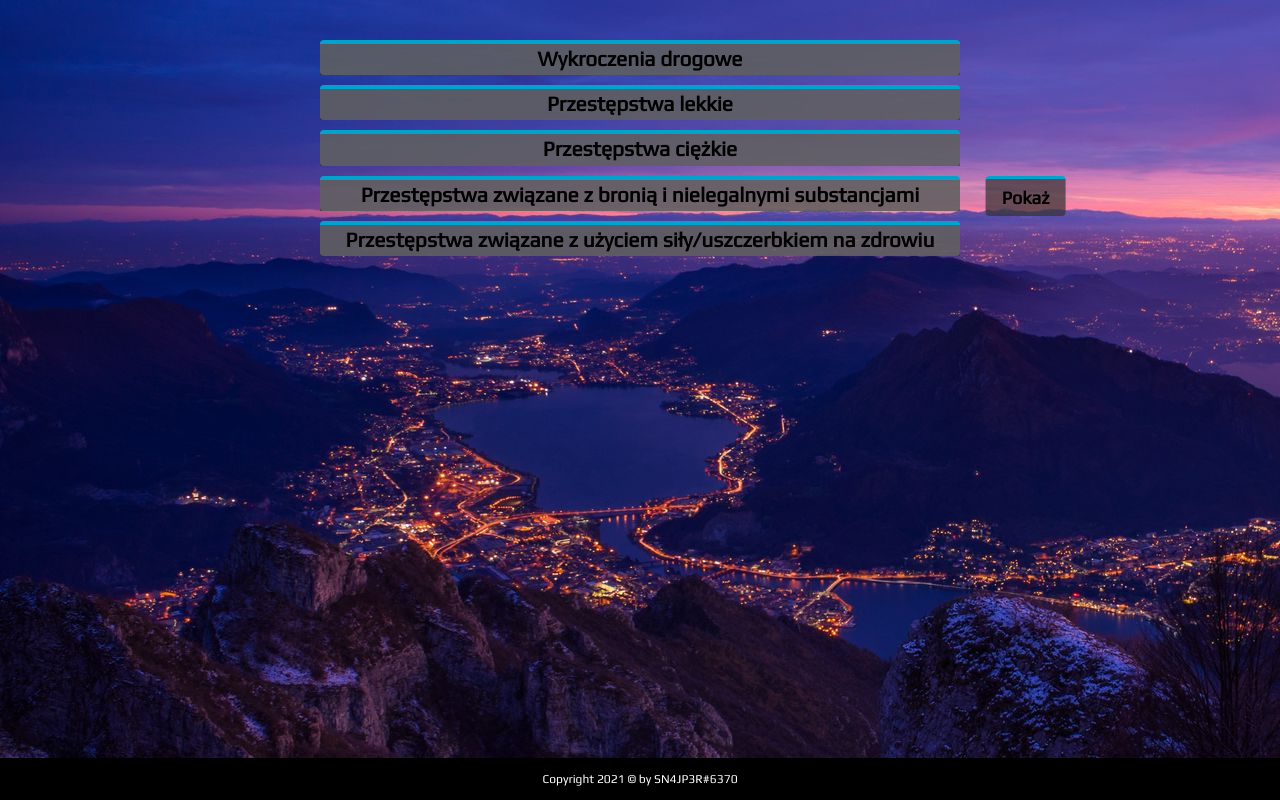
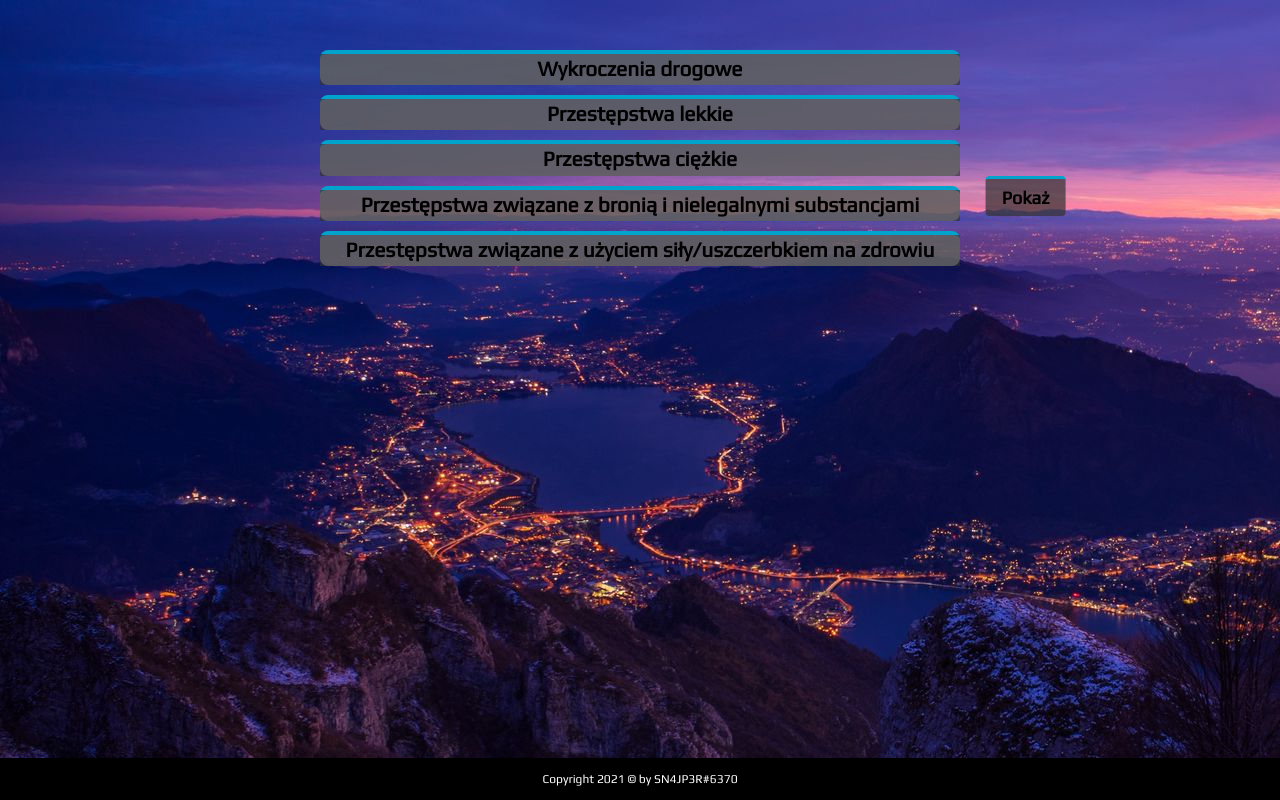
Before and after one commit to sn4jp3r/Taryfikator-LSPD, a plain HTML site: page index.html in a window 1280 px wide. Drawn offline with nearby package versions, Linux system fonts and the light colour scheme; some packages are replaced by stand-ins of ours; a script that the page names is missing.

Commit message:
Update main.css

```diff
--- a/css/main.css
+++ b/css/main.css
@@ -21,17 +21,17 @@ body {
 
 #cat1 {
 	border-top: 4px solid #00a3cc;
-	border-radius: 4px;
+	border-radius: 8px;
 	background-color: rgba(233, 233, 233, 0.65);
 	margin: auto;
 	width: 50%;
-	height:120%;
 	text-align: center;
+	margin-top: 10px;
 }
 
 #cat2 {
 	border-top: 4px solid #00a3cc;
-	border-radius: 4px;
+	border-radius: 8px;
 	background-color: rgba(233, 233, 233, 0.65);
 	margin: auto;
 	width: 50%;
@@ -41,7 +41,7 @@ body {
 
 #cat3 {
 	border-top: 4px solid #00a3cc;
-	border-radius: 4px;
+	border-radius: 8px;
 	background-color: rgba(233, 233, 233, 0.65);
 	margin: auto;
 	width: 50%;
@@ -51,7 +51,7 @@ body {
 
 #cat4 {
 	border-top: 4px solid #00a3cc;
-	border-radius: 4px;
+	border-radius: 8px;
 	background-color: rgba(233, 233, 233, 0.65);
 	margin: auto;
 	width: 50%;
@@ -61,7 +61,7 @@ body {
 
 #cat5 {
 	border-top: 4px solid #00a3cc;
-	border-radius: 4px;
+	border-radius: 8px;
 	background-color: rgba(233, 233, 233, 0.65);
 	margin: auto;
 	width: 50%;
```
